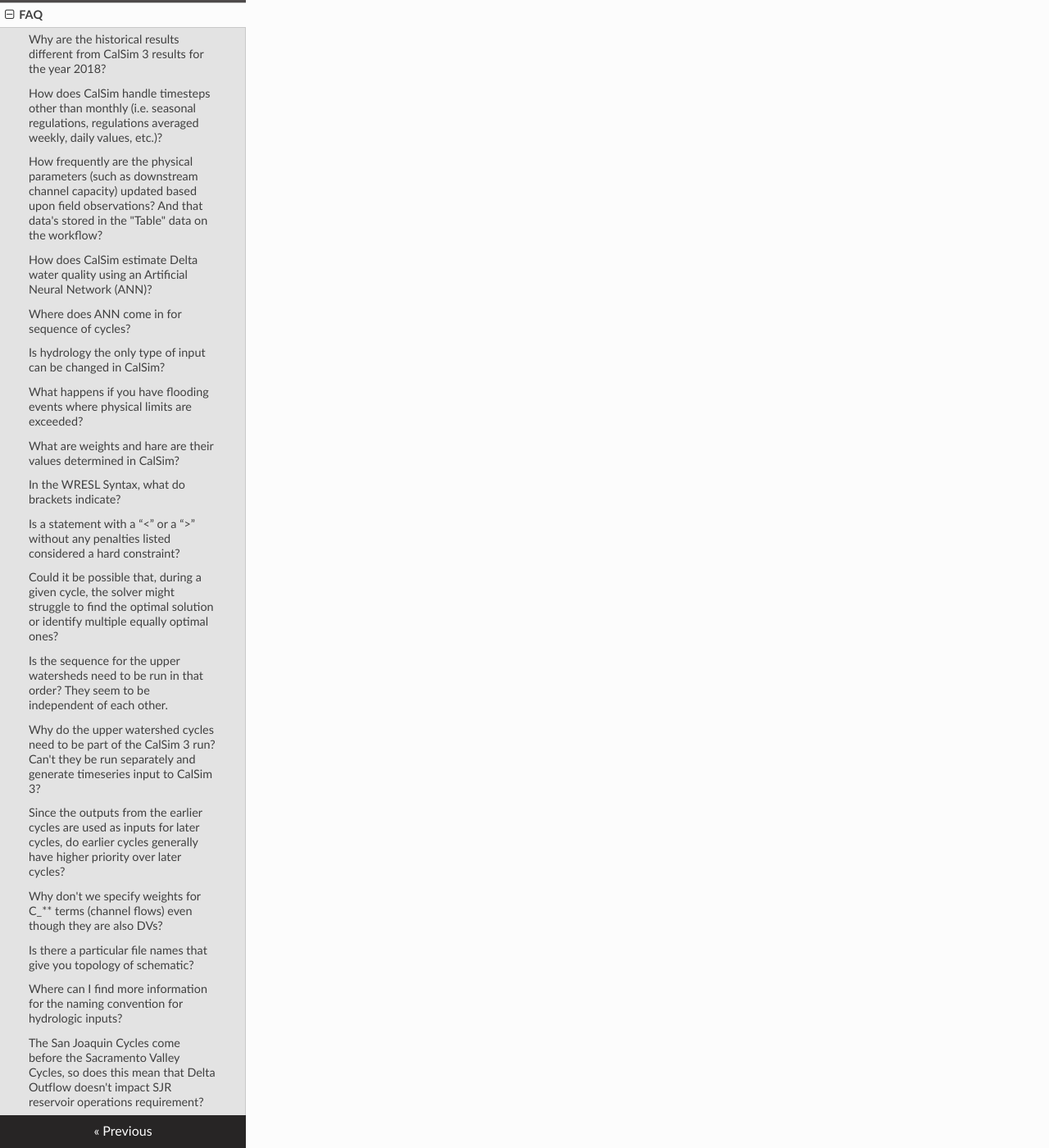
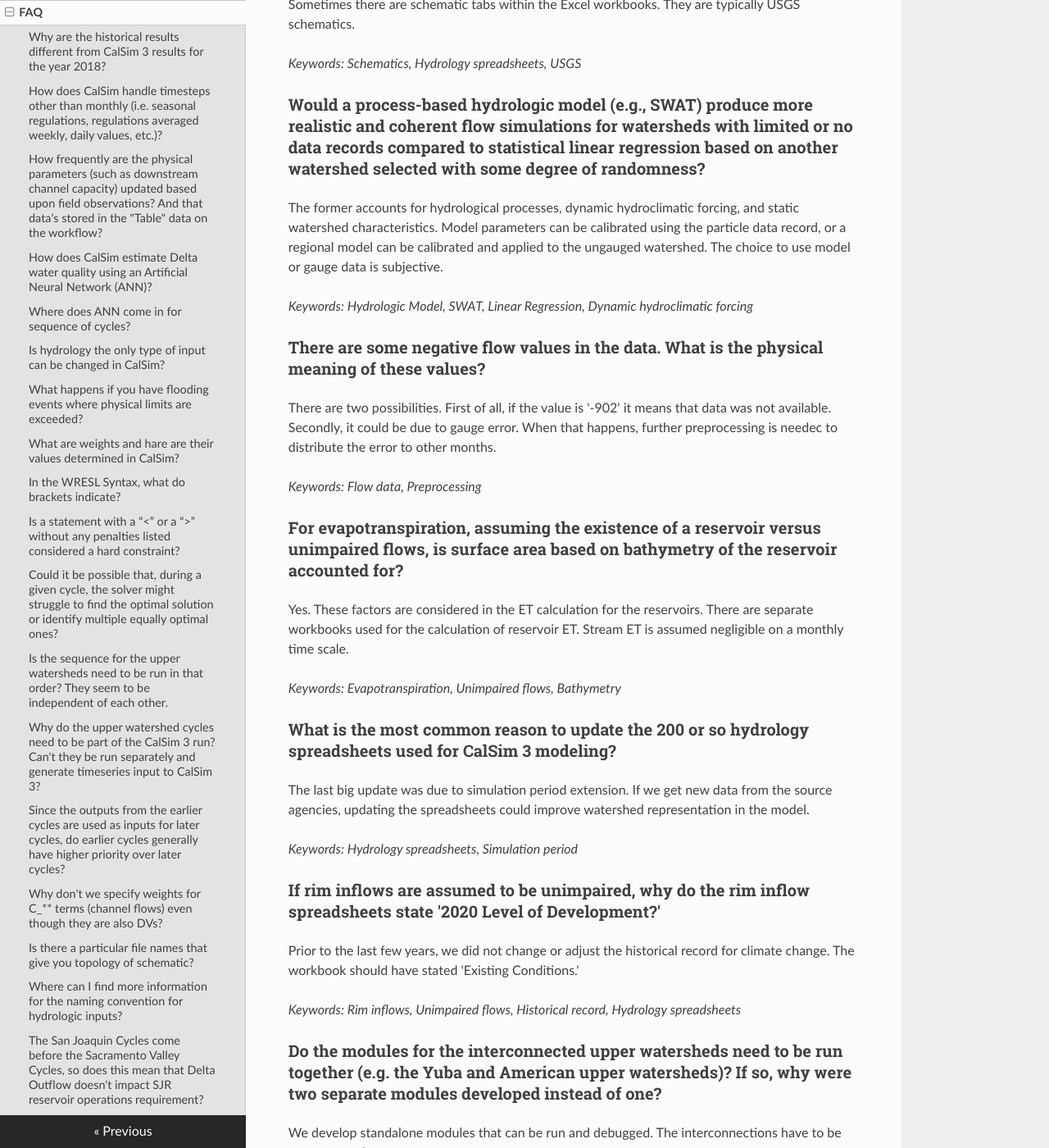
Before and after one commit to CentralValleyModeling/centralvalleymodeling.github.io, an MkDocs documentation site: the page built from docs/faq.md, in a window 1280 px wide and 1400 px high, scrolled down 5052 px. Shown: the whole window at 82% size. Built offline with MkDocs 1.6.1, drawn with Linux system fonts in a browser that asks for light colours; nearby versions of some CDN libraries; some of the changed text lies outside the part shown.

Commit message:
Updated with Session 2 QAs

```diff
--- a/docs/faq.md
+++ b/docs/faq.md
@@ -100,3 +100,88 @@
 There is no delta outflow requirement that drives releases from the San Joaquin
 
 *Keywords: cycles, delta outflow hydrology*
+
+### How are rim inflows derived when no gauge data exists and does it account for residence time in larger watersheds?
+A simple method is employed which assumes that runoff is proportional to the product of drainage area and average annual precipitation depth over the watershed. Residence time is not taken into account.
+
+*Keywords: Rim inflows*
+
+### Why is it necessary to calculate unimpaired flows?
+It's part of the philosphy of CalSim, since we are taking into account historical hydrology (e.g. precipitation and temperature) for the modeling scenarios.
+
+*Keywords: Unimpaired flows, Historical hydrology*
+
+### What are the units used in the Rim Inflow spreadsheets?
+It is TAF/year. CalSim can convert this into CFS.
+
+*Keywords: Units, Rim inflows, Hydrology spreadsheets*
+
+### For the Rim Inflow spreadsheets, how do you get pop-up (menu) to see (hidden) tabs in Excel?
+Right click on arrows at the on bottom left of workbook and select the tab to unhide it.
+
+*Keywords: Rim inflows, Hydrology spreadsheets*
+
+### Are there schematics available that show the same variables as the ones in CalSim 3 hydrology spreadsheets?
+Sometimes there are schematic tabs within the Excel workbooks. They are typically USGS schematics.
+
+*Keywords: Schematics, Hydrology spreadsheets, USGS*
+
+### Would a process-based hydrologic model (e.g., SWAT) produce more realistic and coherent flow simulations for watersheds with limited or no data records compared to statistical linear regression based on another watershed selected with some degree of randomness?
+The former accounts for hydrological processes, dynamic hydroclimatic forcing, and static watershed characteristics. Model parameters can be calibrated using the particle data record, or a regional model can be calibrated and applied to the ungauged watershed. The choice to use model or gauge data is subjective.
+
+*Keywords: Hydrologic Model, SWAT, Linear Regression, Dynamic hydroclimatic forcing*
+
+### There are some negative flow values in the data. What is the physical meaning of these values?
+There are two possibilities.  First of all, if the value is '-902' it means that data was not available. Secondly, it could be due to gauge error. When that happens, further preprocessing is needec to distribute the error to other months.
+
+*Keywords: Flow data, Preprocessing*
+
+### For evapotranspiration, assuming the existence of a reservoir versus unimpaired flows, is surface area based on bathymetry of the reservoir accounted for?
+Yes. These factors are considered in the ET calculation for the reservoirs. There are separate workbooks used for the calculation of reservoir ET. Stream ET is assumed negligible on a monthly time scale.
+
+*Keywords: Evapotranspiration, Unimpaired flows, Bathymetry*
+
+### What is the most common reason to update the 200 or so hydrology spreadsheets used for CalSim 3 modeling?
+The last big update was due to simulation period extension. If we get new data from the source agencies, updating the spreadsheets could improve watershed representation in the model.
+
+*Keywords: Hydrology spreadsheets, Simulation period*
+
+### If rim inflows are assumed to be unimpaired, why do the rim inflow spreadsheets state '2020 Level of Development?'
+Prior to the last few years, we did not change or adjust the historical record for climate change. The workbook should have stated 'Existing Conditions.'
+
+*Keywords: Rim inflows, Unimpaired flows, Historical record, Hydrology spreadsheets*
+
+### Do the modules for the interconnected upper watersheds need to be run together (e.g. the Yuba and American upper watersheds)?  If so, why were two separate modules developed instead of one?
+We develop standalone modules that can be run and debugged. The interconnections have to be preprocessed.
+
+*Keywords: Upper watershed module, Yuba module, Upper american module, Preprocessed*
+
+### Are the switches declared in statements within the CalSim 3 main wresl file (e.g. `svar simulateUpperFeather {value 1.}`) used to change from unimpaired flow ('0') to real conditions ('1')?
+The switches activate a cycle for the upper watershed module. When it is set to "0", the Valley floor module will take its values from SV file. When set to "1", values are derived dynamically from the upper watershed module. Typically, timeseries values from the SV file should be similar to corresponding watershed results derived from dynamic runs.
+
+*Keywords: Cycles, Upper watershed module, Dynamic runs*
+
+### What are rules used to decide whether to use dynamically generated data or data from the SV file? Are there lists of considerations for when to run one versus the other?
+The only advantage of running modules and storing those results in SV file would be runtime. It's easier to run everything dynamically.
+
+*Keywords: Dynamic runs, Upper watershed module*
+
+### Is temporal and spatial variation represented in the Upper watersheds?
+These are represented by the GCMs. Climate change is not uniform across watersheds.
+
+*Keywords: Temporal variation, Spatial variation, Upper watershed module*
+
+### For Delta precipitation, why not use PRISM data (instead of Thiesen polygons) since we are now using it for CalSim 3?
+We use PRISM data for the station. But then use the Thiesen polygons to account for the spatial extent. Comparisons have shown that PRISM precip and station precip data seem comparable.
+
+*Keywords: Delta precipitaton, PRISM, Thiesen polygons, Upper watershed module*
+
+### What is spatial resolution of PRISM?
+It is 4 km by 4 km.
+
+*Keywords: PRISM, Spatial resolution*
+
+### Is double-counted water eliminated from the point-of-view of the water balance used inside CalSim 3?
+The DCD model accounts for double counting.
+
+*Keywords: DCD model, Water balance*
```
